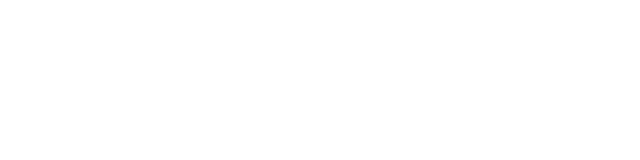
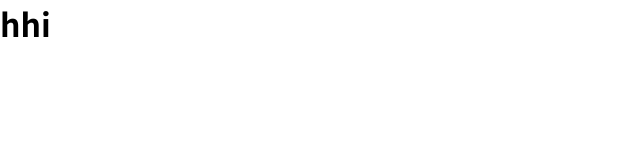
Before and after one commit to CapD-Devway/FeDev, a Next.js app: page / in a window 1280 px wide. Shown: the top 160 px of the page, without its empty margins (0-640 px from the left). Built offline with nearby package versions, Linux system fonts and the light colour scheme.

Commit message:
[#2] GlobalStyle font apply & theme modify (#5)
추후 한글, 영어 나눠야 함

```diff
--- a/src/@types/styled.d.ts
+++ b/src/@types/styled.d.ts
@@ -1,13 +1,13 @@
 import "styled-components";
 import {
-  ColorTypes,
+  ColorsTypes,
   FontWeightTypes,
   BorderRadiusTypes,
 } from "styles/Theme/theme";
 
 declare module "styled-components" {
   export interface DefaultTheme {
-    color: ColorTypes;
+    color: ColorsTypes;
     fontWeight: FontWeightTypes;
     borderRadius: BorderRadiusTypes;
   }
--- a/src/pages/_document.tsx
+++ b/src/pages/_document.tsx
@@ -1,13 +1,19 @@
-import { Html, Head, Main, NextScript } from 'next/document'
+import { Html, Head, Main, NextScript } from "next/document";
 
 export default function Document() {
   return (
     <Html lang="en">
-      <Head />
+      <Head>
+        {/* Google Fonts */}
+        <link
+          href="https://fonts.googleapis.com/css2?family=Noto+Sans+KR:wght@300;400;500;700&family=Roboto:wght@300;400;500;700&display=swap"
+          rel="stylesheet"
+        ></link>
+      </Head>
       <body>
         <Main />
         <NextScript />
       </body>
     </Html>
-  )
+  );
 }
--- a/src/pages/index.tsx
+++ b/src/pages/index.tsx
@@ -1,5 +1,15 @@
+import styled from "styled-components";
+
 function Home() {
-  return <>hi</>;
+  return (
+    <>
+      <StyledH1>hhi</StyledH1>
+    </>
+  );
 }
 
 export default Home;
+
+const StyledH1 = styled.h1`
+  color: ${({ theme }) => theme.color.black};
+`;
--- a/styles/GlobalStyle.tsx
+++ b/styles/GlobalStyle.tsx
@@ -7,10 +7,12 @@ const GlobalStyle = createGlobalStyle`
     box-sizing: border-box;
     font-family: "Noto Sans KR", sans-serif;
   }
+
   html, body {
-    background-color: ${({ theme }) => theme.color.white};
+    background-color: ${({ theme }) => theme.color.bgColor};
     color: ${({ theme }) => theme.color.white};
   }
+
   button,
   img,
   a {
--- a/styles/Theme/theme.ts
+++ b/styles/Theme/theme.ts
@@ -3,16 +3,19 @@ import { DefaultTheme } from "styled-components";
 const color = {
   white: "#ffffff",
   black: "#000000",
+  bgColor: "#F1F1F5",
 };
 
 const fontWeight = {
   light: 300,
+  Regular: 400,
   normal: 500,
-  semibold: 600,
+  bold: 700,
 };
 
 const borderRadius = {
-  input: "15px",
+  input: "16px",
+  button: "18px",
 };
 
 export type ColorsTypes = typeof color;
```
